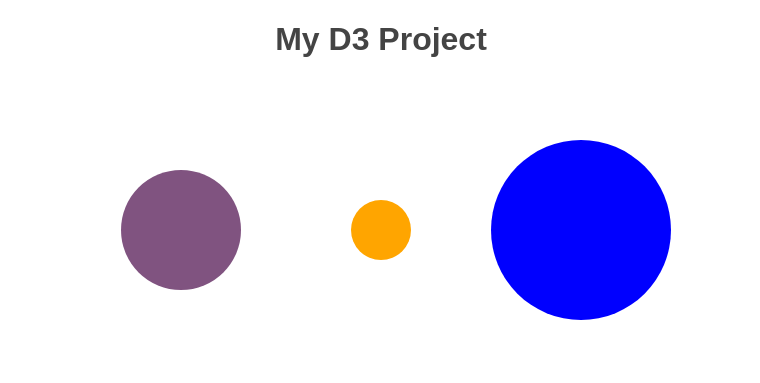
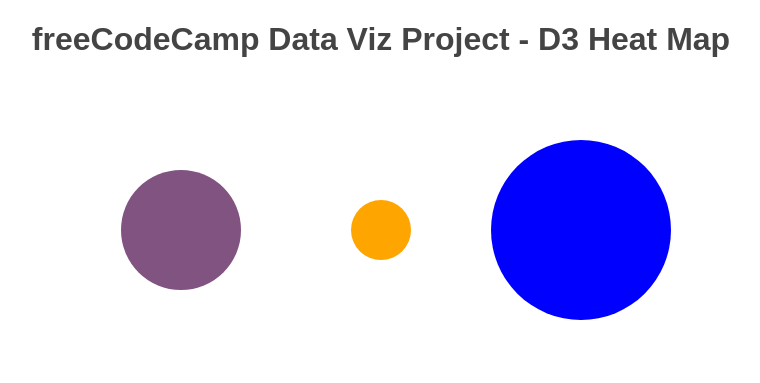
Before and after one commit to kevcomedia/d3-heat-map, a website built with webpack: page src/index.html in a window 1280 px wide. Shown: the whole page, without its empty margins (259-1019 px from the left). Built offline with nearby package versions, Linux system fonts and the light colour scheme.

Commit message:
Change page title

```diff
--- a/src/index.html
+++ b/src/index.html
@@ -4,11 +4,11 @@
   <meta charset="UTF-8">
   <meta name="viewport" content="width=device-width, initial-scale=1.0">
   <meta http-equiv="X-UA-Compatible" content="ie=edge">
-  <title>My D3 Project</title>
+  <title>freeCodeCamp Data Viz Project - D3 Heat Map</title>
 </head>
 <body>
   <div class="container">
-    <h1>My D3 Project</h1>
+    <h1>freeCodeCamp Data Viz Project - D3 Heat Map</h1>
     <svg id="chart"></svg>
   </div>
 </body>
```
